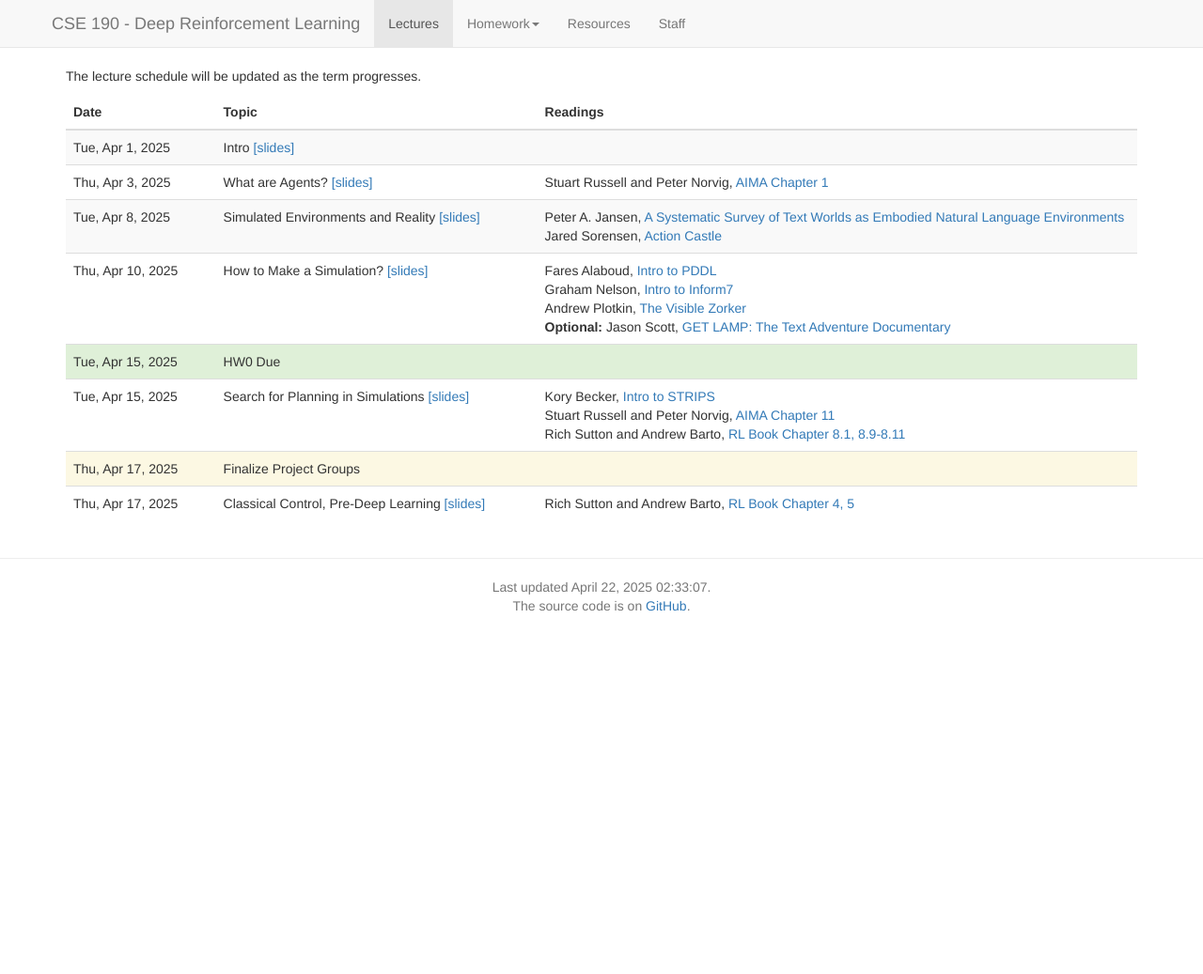
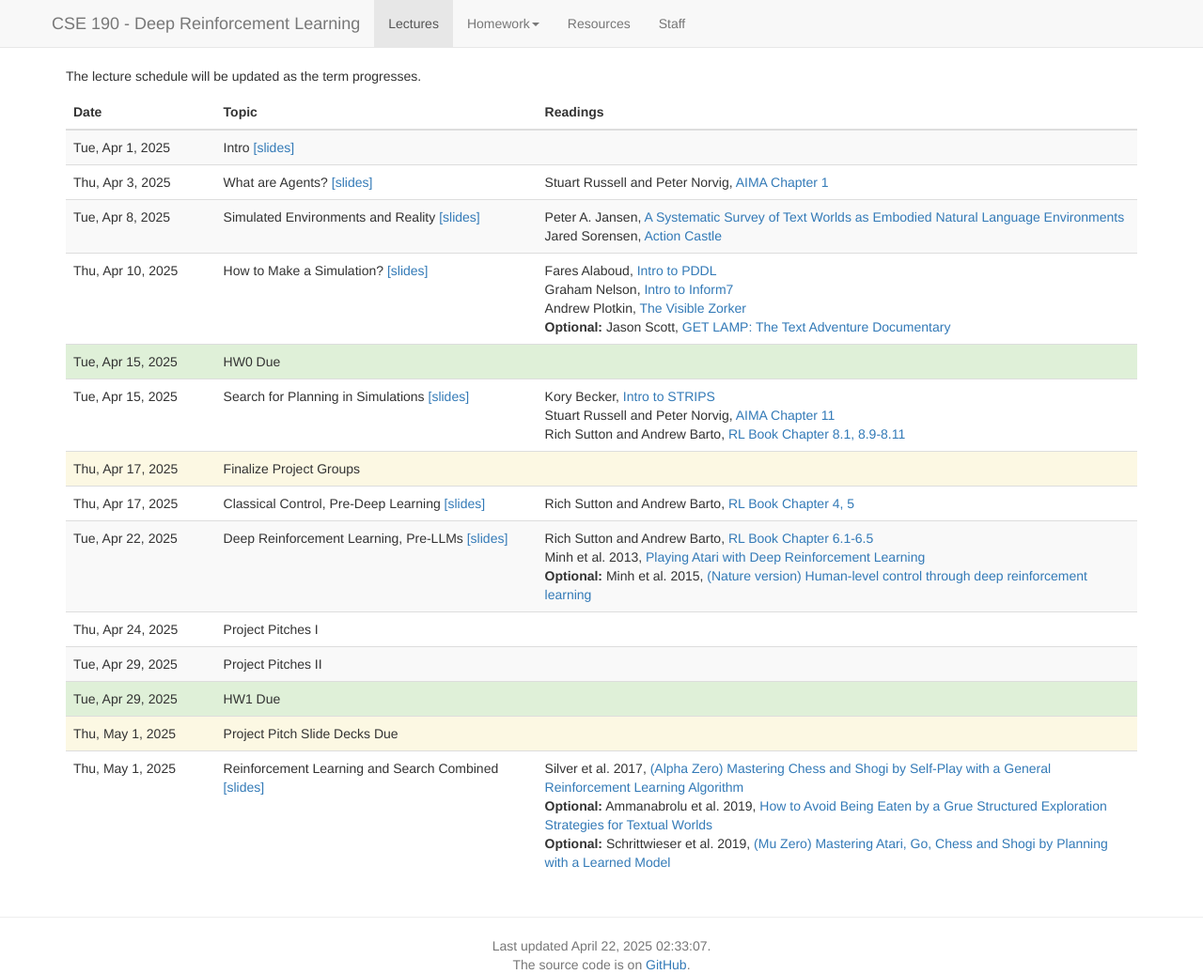
Before and after one commit to tonyroumi/intro-deep-rl-course, a Jekyll site: the page built from lectures.md, in a window 1280 px wide. Shown: the whole page at 94% size. Built offline with Jekyll 4.4.1, drawn with Linux system fonts in a browser that asks for light colours; nearby versions of some CDN libraries; a script that is not in the unit is left out; before the commit the page ends 900 px from its top, so only the background shows below that.

Commit message:
slides and lectures

```diff
--- a/_data/lectures.yaml
+++ b/_data/lectures.yaml
@@ -81,3 +81,54 @@
           title: RL Book Chapter 4, 5
           url: http://incompleteideas.net/book/RLbook2020.pdf
           authors: Rich Sutton and Andrew Barto
+-
+  date: 2025-04-22
+  title: Deep Reinforcement Learning, Pre-LLMs
+  slides: deep_rl_pre_llms.pdf
+  readings:
+        -
+          title: RL Book Chapter 6.1-6.5
+          url: http://incompleteideas.net/book/RLbook2020.pdf
+          authors: Rich Sutton and Andrew Barto
+        -
+          title: Playing Atari with Deep Reinforcement Learning
+          url: https://arxiv.org/abs/1312.5602
+          authors: Minh et al. 2013
+        -
+          title: (Nature version) Human-level control through deep reinforcement learning
+          url: https://daiwk.github.io/assets/dqn.pdf
+          authors: Minh et al. 2015
+          optional: true
+-
+  date: 2025-04-24
+  title: Project Pitches I
+-
+  date: 2025-04-29
+  title: Project Pitches II
+-
+  date: 2025-04-29
+  title: HW1 Due
+  type: homework
+-
+  date: 2025-05-01
+  title: Project Pitch Slide Decks Due
+  type: deadline
+-
+  date: 2025-05-01
+  title: Reinforcement Learning and Search Combined
+  slides: rl_search_combined.pdf
+  readings:
+        -
+          title: (Alpha Zero) Mastering Chess and Shogi by Self-Play with a General Reinforcement Learning Algorithm
+          url: https://arxiv.org/abs/1712.01815
+          authors: Silver et al. 2017
+        -
+          title: How to Avoid Being Eaten by a Grue Structured Exploration Strategies for Textual Worlds
+          url: https://arxiv.org/abs/2006.07409
+          authors: Ammanabrolu et al. 2019
+          optional: True
+        -
+          title: (Mu Zero) Mastering Atari, Go, Chess and Shogi by Planning with a Learned Model
+          url: https://arxiv.org/abs/1911.08265
+          authors: Schrittwieser et al. 2019
+          optional: True
```
Also changed, not shown: 1 other file.
